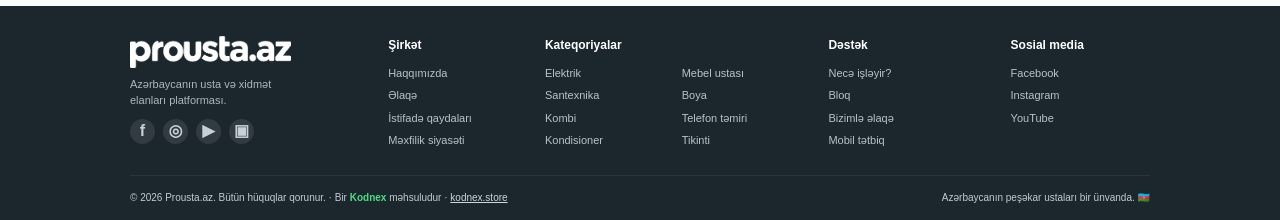
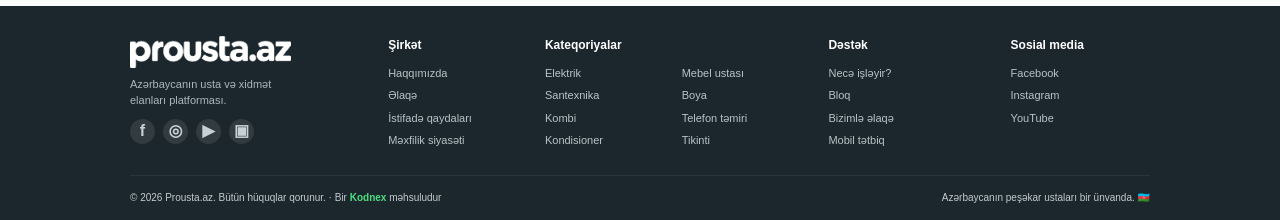
Before and after one commit to guliyevsarxan92-dot/prousta, a Django app: page / in a window 1280 px wide. Shown: the part 1753-1973 px from the top of the page. Run offline with Django 5.2, Linux system fonts and the light colour scheme; data comes from the database, SQL or seed files in the repository; data that the repository does not hold is empty; some libraries are stand-ins or nearby versions.

Commit message:
fix: footer-den kodnex.store yazisi silindi, yalniz Bir Kodnex mehsuludur saxlanildi

```diff
--- a/templates/partials/site_footer.html
+++ b/templates/partials/site_footer.html
@@ -6,5 +6,5 @@
   <div class="footer-col"><h4>Dəstək</h4><a href="{% url 'index' %}#nece-isleyir">Necə işləyir?</a><a href="{% url 'problemler_siyahi' %}">Bloq</a><a href="https://wa.me/994515888884" target="_blank" rel="noopener">Bizimlə əlaqə</a><a href="{% url 'mobil_app' %}">Mobil tətbiq</a></div>
   <div class="footer-col"><h4>Sosial media</h4><a href="https://www.facebook.com/61568796886691" target="_blank" rel="noopener">Facebook</a><a href="https://www.instagram.com/prousta.az" target="_blank" rel="noopener">Instagram</a><a href="https://www.youtube.com/@prousta.servis.merkezi" target="_blank" rel="noopener">YouTube</a></div>
  </div>
- <div class="footer-bottom"><span>© {% now 'Y' %} Prousta.az. Bütün hüquqlar qorunur. · Bir <a href="https://kodnex.store" target="_blank" rel="noopener" style="color:#4ade80;font-weight:700;text-decoration:none">Kodnex</a> məhsuludur · <a href="https://kodnex.store" target="_blank" rel="noopener" style="color:#cbd5e1;text-decoration:underline">kodnex.store</a></span><span>Azərbaycanın peşəkar ustaları bir ünvanda. 🇦🇿</span></div>
+ <div class="footer-bottom"><span>© {% now 'Y' %} Prousta.az. Bütün hüquqlar qorunur. · Bir <a href="https://kodnex.store" target="_blank" rel="noopener" style="color:#4ade80;font-weight:700;text-decoration:none">Kodnex</a> məhsuludur</span><span>Azərbaycanın peşəkar ustaları bir ünvanda. 🇦🇿</span></div>
 </footer>
```
